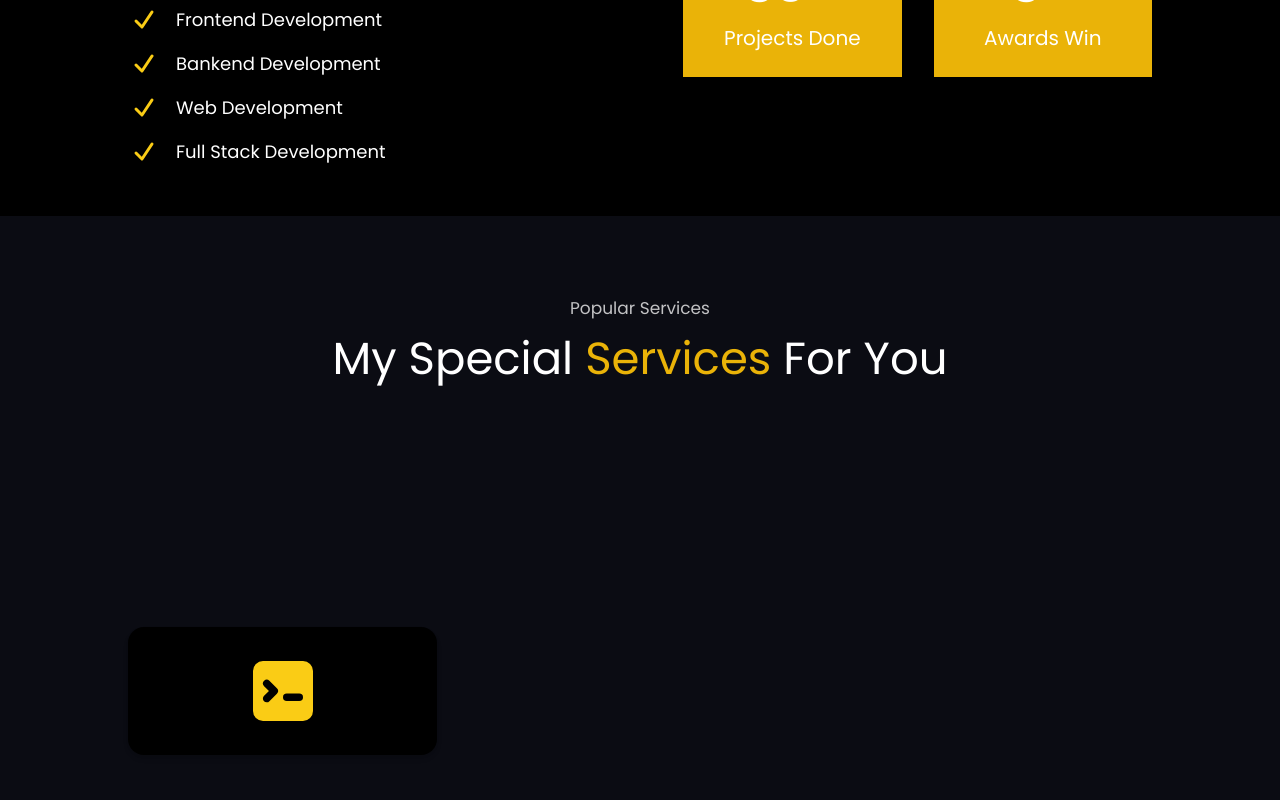
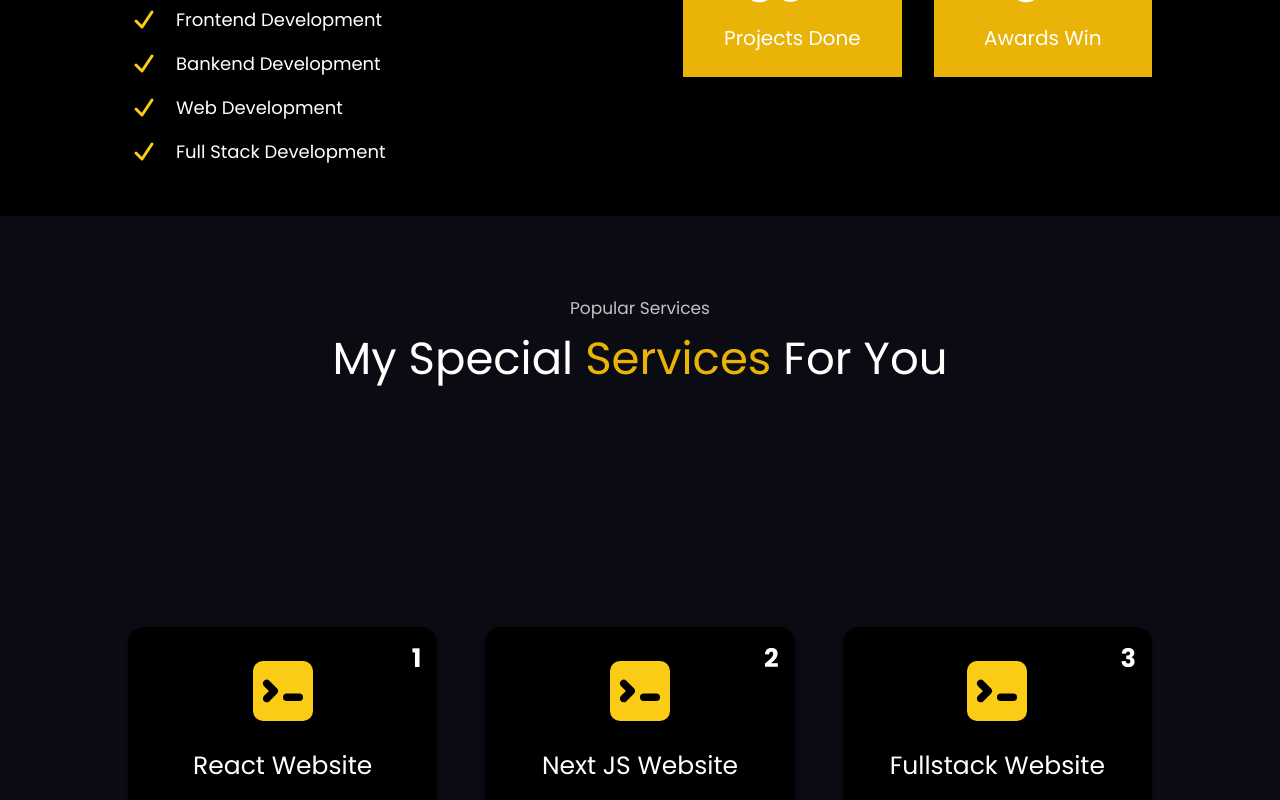
Before and after one commit to Afzalfaizi/PRODIGY_WD_05, a Next.js app: page / in a window 1280 px wide. Shown: the part 1200-2000 px from the top of the page. Built offline with nearby package versions, Linux system fonts and the light colour scheme.

Commit message:
Prodigy InfoTech Portfolio Task

```diff
--- a/app/components/Services.tsx
+++ b/app/components/Services.tsx
@@ -8,10 +8,13 @@ export default function Services() {
                 <p className=' heading__mini'> Popular Services </p>
                 <h1 className=' heading__primary'> My Special <span className=' text-yellow-500'> Services </span> For You </h1>
             </div>
-        <div className=' pt-[15rem] w-[80%] mx-auto grid grid-cols-1 md:grid-cols-2 lg:grid-cols-3 gap-[3rem]
-        items-center'>
-            <ServicesCard title = "React Website" num="1"/>
-
+            <div className=' pt-[15rem] w-[80%] mx-auto grid grid-cols-1 md:grid-cols-2 lg:grid-cols-3 gap-[3rem] items-center'>
+                <div><ServicesCard title="React Website" num="1" /></div>
+                <div><ServicesCard title="Next JS Website" num="2" /></div>
+                <div><ServicesCard title="Fullstack Website" num="3" /></div>
+                <div><ServicesCard title="Node JS Api" num="4" /></div>
+                <div><ServicesCard title="MERN WebApp" num="5" /></div>
+                <div><ServicesCard title="Bug Fixin" num="6" /></div>
             </div>
         </div>
     )
--- a/app/components/ServicesCard.tsx
+++ b/app/components/ServicesCard.tsx
@@ -16,13 +16,16 @@ const iconMapping ={
 
 }
 
-export default function ServicesCard({num,title}:props) {
+export default function ServicesCard({title, num}:props) {
     const IconComponent =
     (iconMapping as Record<string, React.ElementType>) [num] || CommandLineIcon ;
   return (
     <div className=' bg-black custom__services z-[100] relative transform rounded-2xl text-center p-6
     shadow-md'>
         <IconComponent className = " w-[5rem] relative z-[1] mx-auto h-[5rem] text-yellow-400"/>
+        <h1 className=' text-[25px] relative z-[1] text-white mt-[1rem]'>{title}</h1>
+        <p className=' text-white text-justify text-[15px] opacity-60 mt-[0.8rem]'> Lorem ipsum dolor sit amet consectetur adipisicing elit. Est exercitationem voluptatem quas debitis at enim consectetur neque. Assumenda, quam, dicta qui at quod eaque blanditiis expedita quo itaque unde placeat.</p>
+        <p className=' text-white text-[1.6rem] font-bold absolute top-3 right-4'>{num}</p>
         </div>
   )
 }
```
Lines whose indentation alone changed are shown as unchanged.
